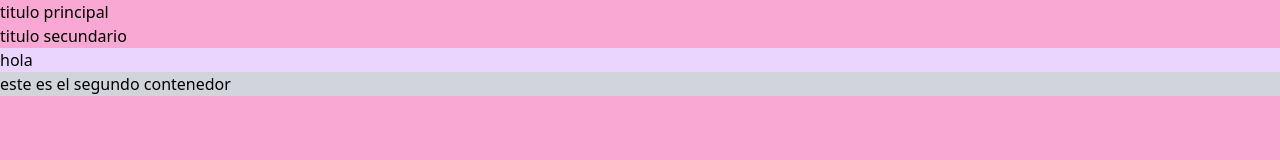
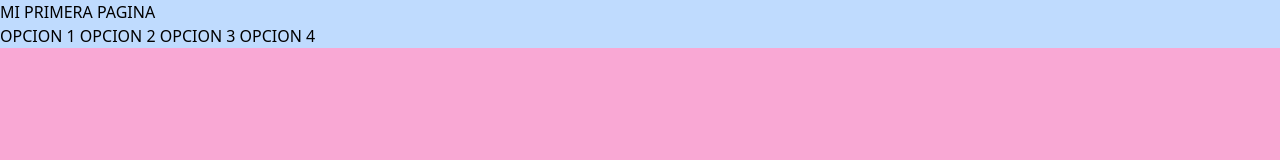
Before and after one commit to elenapal12/Practica-web1, a website: page Usando tailwind.html in a window 1280 px wide. Drawn offline with nearby package versions, Linux system fonts and the light colour scheme.

Commit message:
haciendo la barra de navegacion

```diff
--- a/Usando tailwind.html
+++ b/Usando tailwind.html
@@ -7,15 +7,12 @@
     <script src="https://cdn.tailwindcss.com"></script>
 </head>
 <body class="bg-pink-300">
-    <h1>titulo principal</h1>
-    <h2>titulo secundario</h2>
-    <div class="bg-purple-200">
-    <h1>
-        hola
-    </h1>
-    </div>
-    <div class="bg-gray-300">
-    <span>este es el segundo contenedor</span>
-    </div>
+    <nav class="bg-blue-200">
+        <h1>MI PRIMERA PAGINA</h1>
+        <span>OPCION 1</span>
+        <span>OPCION 2</span>
+        <span>OPCION 3</span>
+        <span>OPCION 4</span>
+    </nav>
 </body>
 </html>
```
